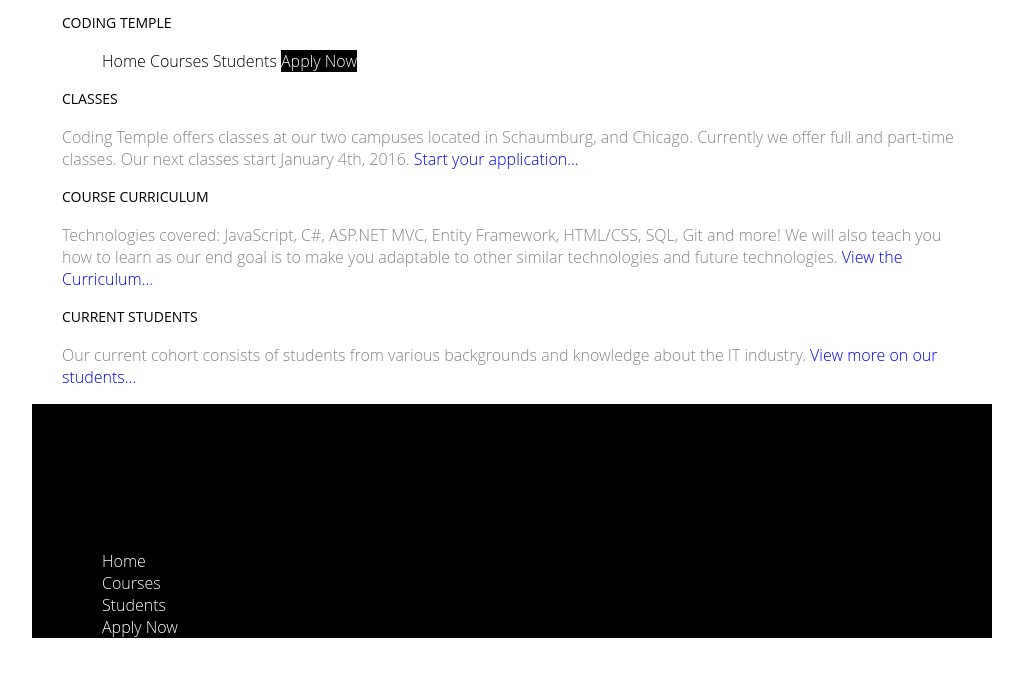
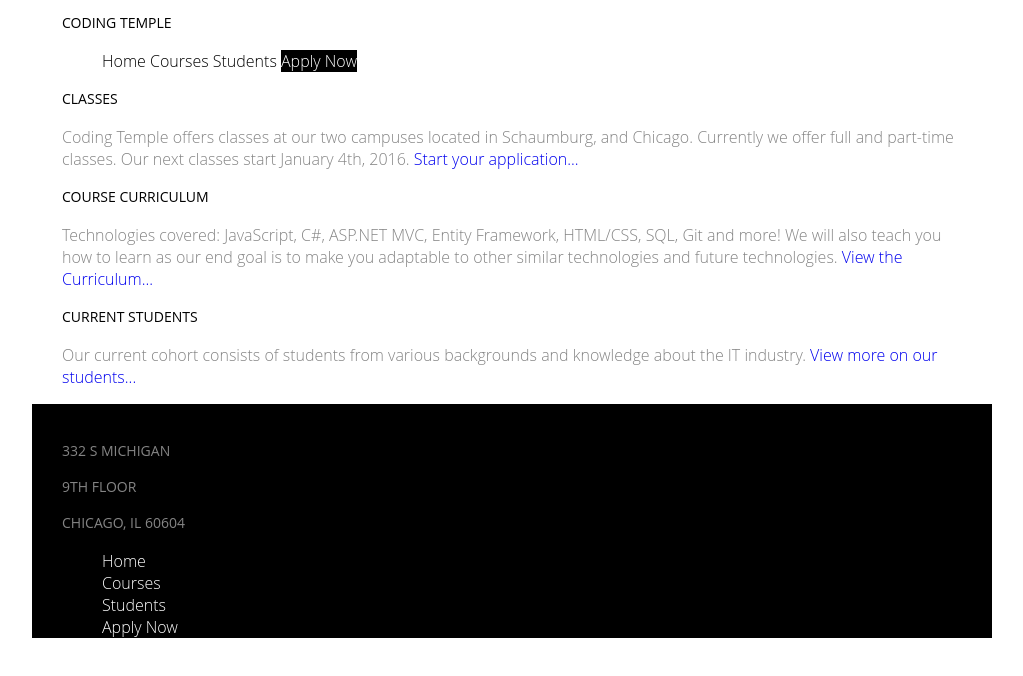
Before and after one commit to mzjay77/CodingTemple.HTML, a plain HTML site: page index.html in a window 1280 px wide. Shown: the whole page, without its empty margins (128-1151 px from the left). Drawn offline with Linux system fonts and the light colour scheme.

Commit message:
added css

```diff
--- a/style.css
+++ b/style.css
@@ -65,7 +65,9 @@ a {
     padding-left: 30px;
     margin: 0 auto;
 }
-
+aside {
+    color: #848484;
+}
 ul{
     list-style-type: none;
 }
```
